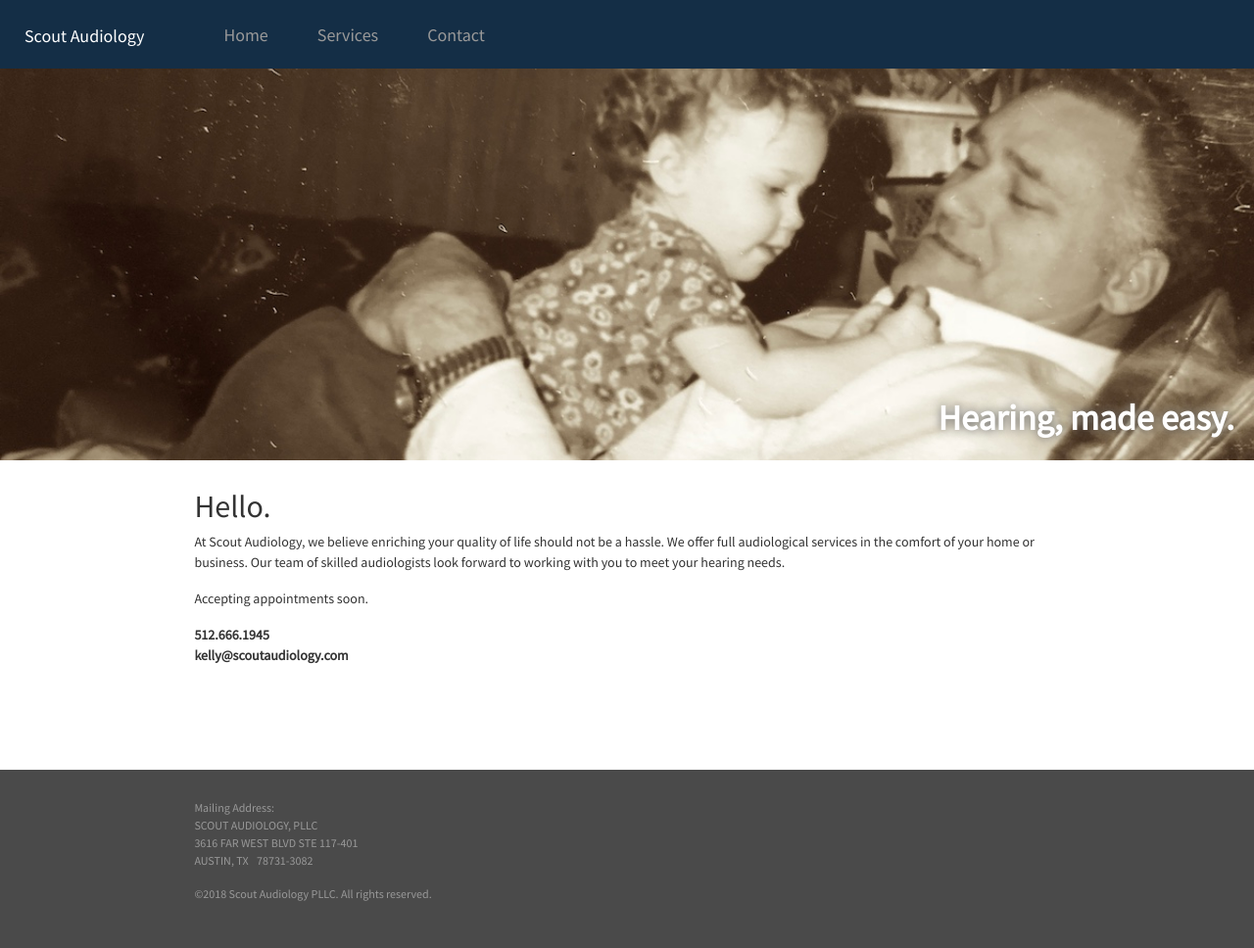
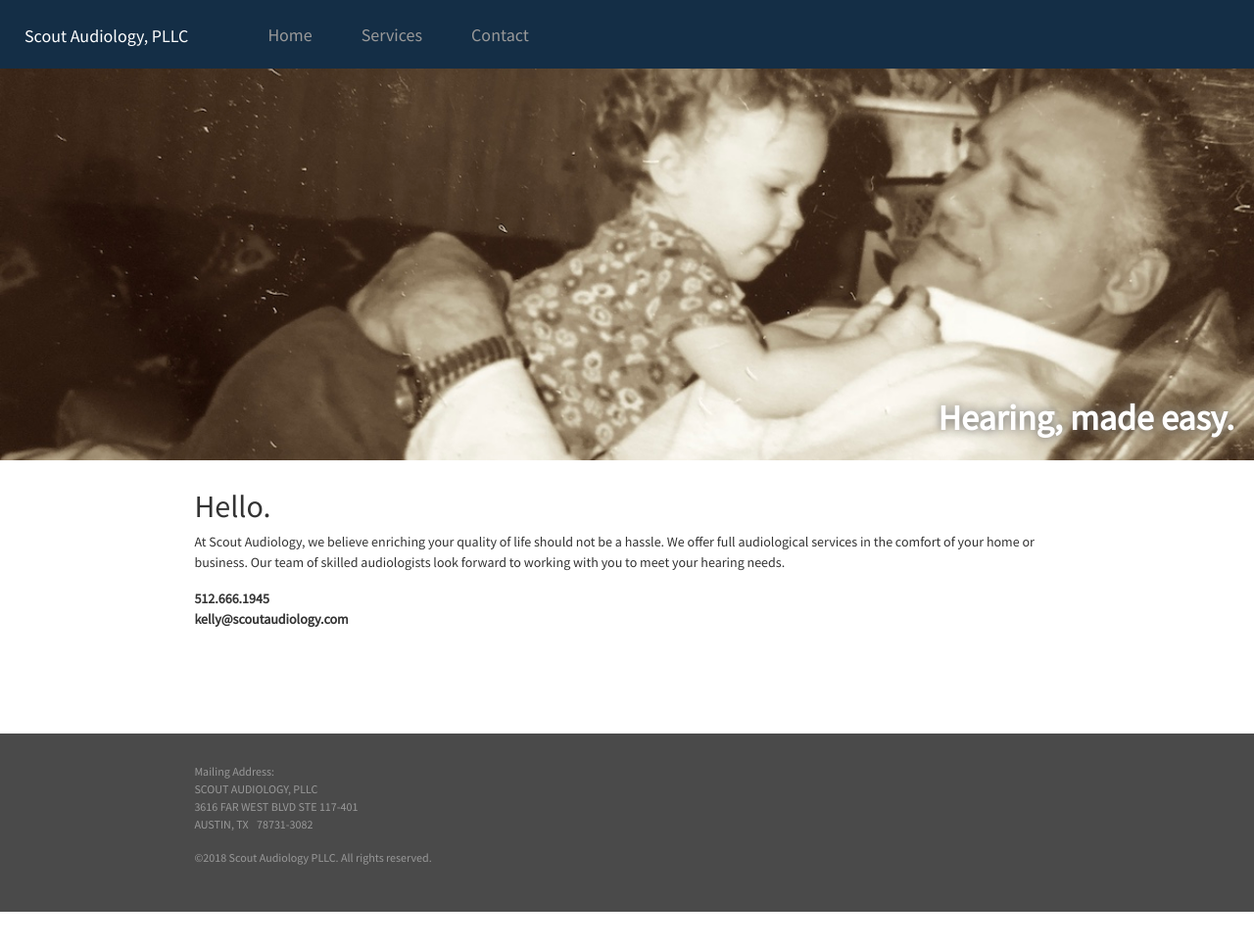
Before and after one commit to rhinowalrus/scout-audiology, a plain HTML site: page default/index.html in a window 1280 px wide. Shown: the whole page at 98% size. After the commit the page ends 931 px from the top, so only its background shows below. Drawn offline with nearby package versions, Linux system fonts and the light colour scheme; a script that the page names is missing.

Commit message:
text changes

```diff
--- a/default/index.html
+++ b/default/index.html
@@ -35,7 +35,7 @@
     <button class="navbar-toggler navbar-toggler-right" type="button" data-toggle="collapse" data-target="#navbarNav" aria-controls="navbarNav" aria-expanded="false" aria-label="Toggle navigation">
       <span class="navbar-toggler-icon"></span>
     </button>
-    <div class="navbar-brand" href="#"><span>Scout Audiology</span></div>
+    <div class="navbar-brand" href="#"><span>Scout Audiology, PLLC</span></div>
     <div class="collapse navbar-collapse" id="navbarNav">
       <ul class="navbar-nav">
         <li class="nav-item active">
@@ -62,7 +62,6 @@
   <p>
     At Scout Audiology, we believe enriching your quality of life should not be a hassle.  We offer full audiological services in the comfort of your home or business.  Our team of skilled audiologists look forward to working with you to meet your hearing needs.
   </p>
-  <p>Accepting appointments soon.</p>
   <p>
     <b>512.666.1945</b><br/>
     <b>kelly@scoutaudiology.com</b>
```
Also changed, not shown: default/secondary.html (+1 -1 lines).
